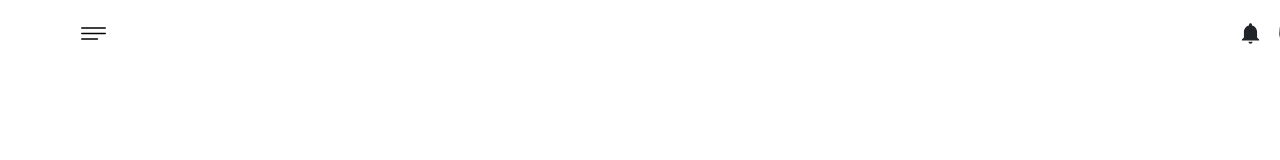
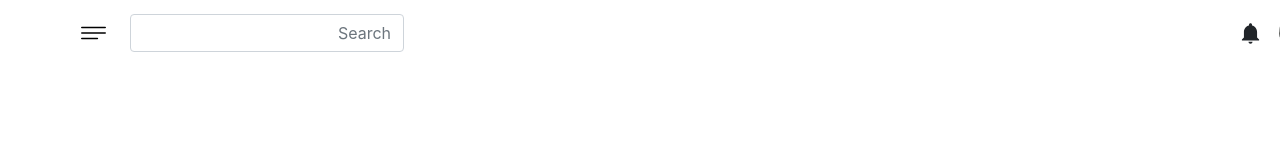
Before and after one commit to mohamadrezaDakhili/phonebook-strap, a React (Create React App) app: page / in a window 1280 px wide. Shown: the top 160 px of the page. Built offline with nearby package versions, Linux system fonts and the light colour scheme.

Commit message:
change anim nav bar vertical

```diff
--- a/src/App.css
+++ b/src/App.css
@@ -2,4 +2,6 @@
   width: 100%;
   height: 100vh;
   background-color: rgb(59, 26, 138);
+  display: flex;
+  flex-direction: row;
 }
--- a/src/App.js
+++ b/src/App.js
@@ -1,14 +1,19 @@
-import React from "react";
+import React, { useState } from "react";
 import "./App.css";
-import { Row } from "reactstrap";
 import NavBarPhoneBook from "./view/Nav/Nav";
 import NavVertical from "./view/Nav/NavVertical/NavVertical";
 function App() {
+  const [isOpen, setIsOpen] = useState(false);
+
+  const toggle = () => {
+    setIsOpen(!isOpen);
+  };
+
   return (
-    <Row className="boxMain p-0 m-0">
-      <NavBarPhoneBook />
-      <NavVertical />
-    </Row>
+    <div className="boxMain p-0 m-0">
+      <NavBarPhoneBook isOpen={isOpen} toggle={toggle} />
+      <NavVertical isOpen={isOpen} toggle={toggle} />
+    </div>
   );
 }
 
--- a/src/view/Nav/Nav.css
+++ b/src/view/Nav/Nav.css
@@ -11,9 +11,11 @@
   cursor: pointer;
 }
 #navHorizontal {
+  z-index: 0 !important;
   width: 100%;
-  height: 100vh;
+  min-height: 100vh;
   transition: 0.5s;
   border: 0px;
   background-color: white;
+  flex: 1 0 100%;
 }
--- a/src/view/Nav/Nav.jsx
+++ b/src/view/Nav/Nav.jsx
@@ -1,42 +1,36 @@
 import React, { useState } from "react";
-import { Navbar } from "reactstrap";
+import { Navbar, Row, Form, Label, Input, FormGroup } from "reactstrap";
 import "./Nav.css";
 import imgUser from "../../img/user.jpg";
-// import imgNotif from "../../img/notif.svg";
 import imgMenu from "../../img/menu.svg";
 import { IoMdNotifications } from "react-icons/io";
+import SearchView from "../Search/SearchView";
 
 const NavBarPhoneBook = (props) => {
-  const [isOpen, setIsOpen] = useState(false);
-  const toggle = () => {
-    setIsOpen(!isOpen);
-  };
-
+  const mainRef = React.useRef(null);
   const btnNavHandler = () => {
-    let navHorizontal = document.getElementById("navHorizontal");
-    let navVertical = document.getElementById("navVertical");
-    toggle();
-    if (isOpen === false) {
-      navHorizontal.style.width = "95%";
-      navVertical.style.display = "block";
-      navHorizontal.style.borderTopLeftRadius = "25px";
-      navHorizontal.style.borderBottomLeftRadius = "25px";
+    props.toggle();
+    if (mainRef.current && props.isOpen === false) {
+      mainRef.current.style.flex = "1 0 calc(100% - 100px)";
+      mainRef.current.style.borderBottomLeftRadius = "25px";
+      mainRef.current.style.borderTopLeftRadius = "25px";
     } else {
-      navHorizontal.style.width = "100%";
-      navVertical.style.display = "none";
-      navHorizontal.style.borderRadius = "0";
+      mainRef.current.style.borderRadius = "0";
+      mainRef.current.style.flex = "1 0 calc(100%)";
     }
   };
 
   return (
-    <div id="navHorizontal">
+    <main id="navHorizontal" ref={mainRef}>
       <Navbar>
         <div>
-          <img className="imgUser" src={imgUser} alt="test" width="50px" />
-          {/* <img className="mr-3" src={imgNotif} alt="notif" width="25px" /> */}
+          <img className="imgUser" src={imgUser} alt="img user" width="50px" />
           <IoMdNotifications style={{ fontSize: "25px" }} className="mr-3" />
         </div>
-        <div>
+        <Row className="p-0 m-0">
+          <div className="ml-4">
+            <SearchView />
+          </div>
           <img
             onClick={btnNavHandler}
             id="imgMenu"
@@ -44,9 +38,9 @@ const NavBarPhoneBook = (props) => {
             alt="menu"
             width="25px"
           />
-        </div>
+        </Row>
       </Navbar>
-    </div>
+    </main>
   );
 };
 
--- a/src/view/Nav/NavVertical/NavVertical.css
+++ b/src/view/Nav/NavVertical/NavVertical.css
@@ -1,10 +1,9 @@
 #navVertical {
+  z-index: 20;
   background-color: rgb(59, 26, 138);
-
+  flex-basis: 70px;
   height: 100vh;
-  width: 5%;
-  display: none;
-  transition: all 5s;
+  transition: width 0.5s;
 }
 .box-logo {
   height: 10%;
@@ -26,11 +25,11 @@
   height: 60px;
   border-radius: 10px;
   border: 0;
-  transition: all 1s;
+  transition: 1s;
 }
 .layoutItem:hover {
   background-color: white;
-  transform: translateX(50px);
+  transform: translateX(25px);
   box-shadow: 0px 0px 11px 0px rgba(0, 0, 0, 0.3);
 }
 .layoutItem:hover > .iconStyle {
@@ -41,3 +40,7 @@
   font-size: 25px;
   transition: all 1s;
 }
+.test * {
+  width: 0;
+  font-size: 0;
+}
--- a/src/view/Nav/NavVertical/NavVertical.jsx
+++ b/src/view/Nav/NavVertical/NavVertical.jsx
@@ -8,10 +8,13 @@ import { MdPermContactCalendar } from "react-icons/md";
 import { FiLogOut } from "react-icons/fi";
 import { BsPlusSquareFill } from "react-icons/bs";
 
-const NavVertical = () => {
+const NavVertical = (props) => {
   return (
-    <div id="navVertical">
-      <Row className="h-100 p-0 m-0">
+    <aside
+      id="navVertical"
+      style={{ overflow: `${!props.isOpen ? "hidden" : "visible"}` }}
+    >
+      <Row className={`${!props.isOpen ? "test" : ""} h-100 p-0 m-0`}>
         <div className="box-logo">
           <img src={logoPhoneBook} alt="logoPhoneBook" width="30px" />
         </div>
@@ -33,7 +36,7 @@ const NavVertical = () => {
           </Row>
         </div>
       </Row>
-    </div>
+    </aside>
   );
 };
 
--- /dev/null
+++ b/src/view/Search/SearchView.jsx
@@ -0,0 +1,15 @@
+import React from "react";
+import { Form, Input } from "reactstrap";
+
+export default function SearchView() {
+  return (
+    <Form>
+      <Input
+        type="search"
+        name="search"
+        id="exampleSearch"
+        placeholder="Search"
+      />
+    </Form>
+  );
+}
```
